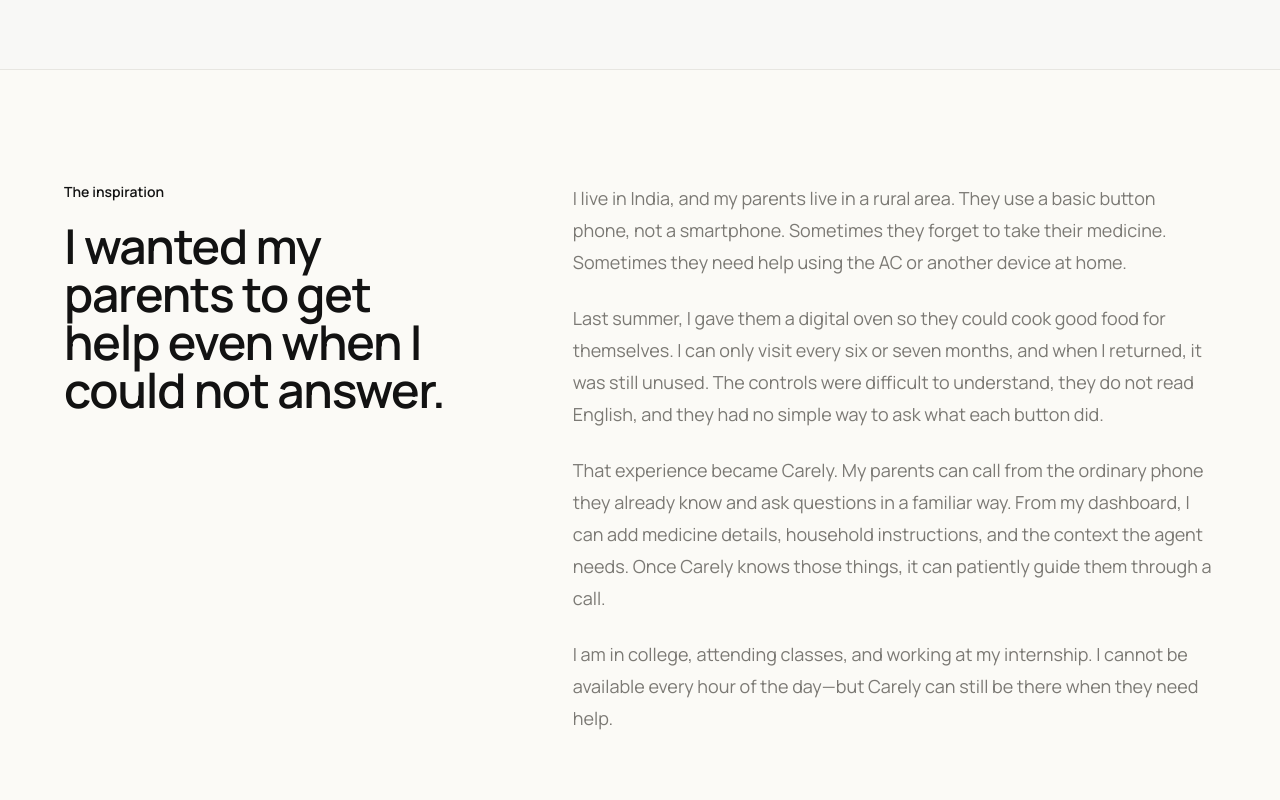
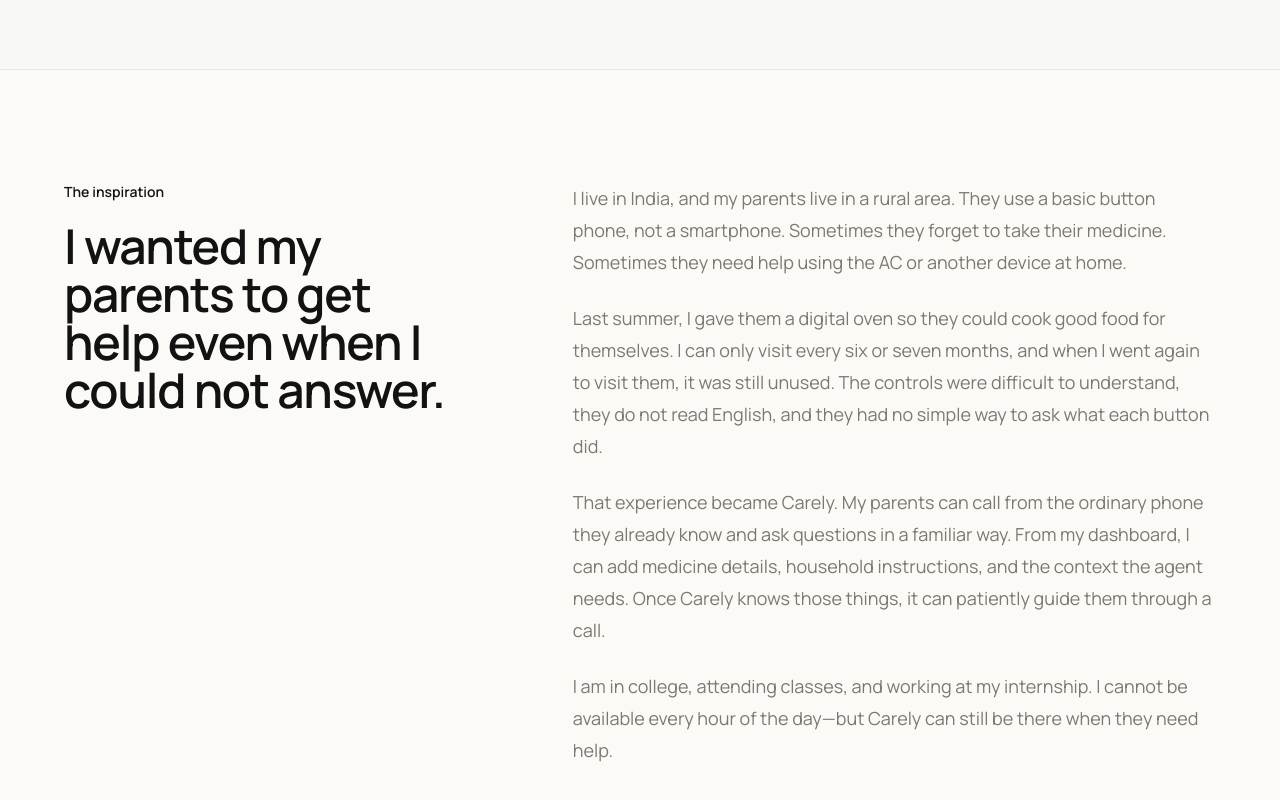
Before and after one commit to vimzh/carely, a Next.js app in the folder apps/web/: page / in a window 1280 px wide. Shown: the part 1672-2472 px from the top of the page. Built offline with nearby package versions, Linux system fonts and the light colour scheme; no server answers.

Commit message:
copy: clarify inspiration visit wording

```diff
--- a/apps/web/src/components/landing-inspiration.tsx
+++ b/apps/web/src/components/landing-inspiration.tsx
@@ -18,9 +18,9 @@
           </p>
           <p>
             Last summer, I gave them a digital oven so they could cook good food for themselves.
-            I can only visit every six or seven months, and when I returned, it was still unused.
-            The controls were difficult to understand, they do not read English, and they had no
-            simple way to ask what each button did.
+            I can only visit every six or seven months, and when I went again to visit them, it was
+            still unused. The controls were difficult to understand, they do not read English, and
+            they had no simple way to ask what each button did.
           </p>
           <p>
             That experience became Carely. My parents can call from the ordinary phone they already
```
